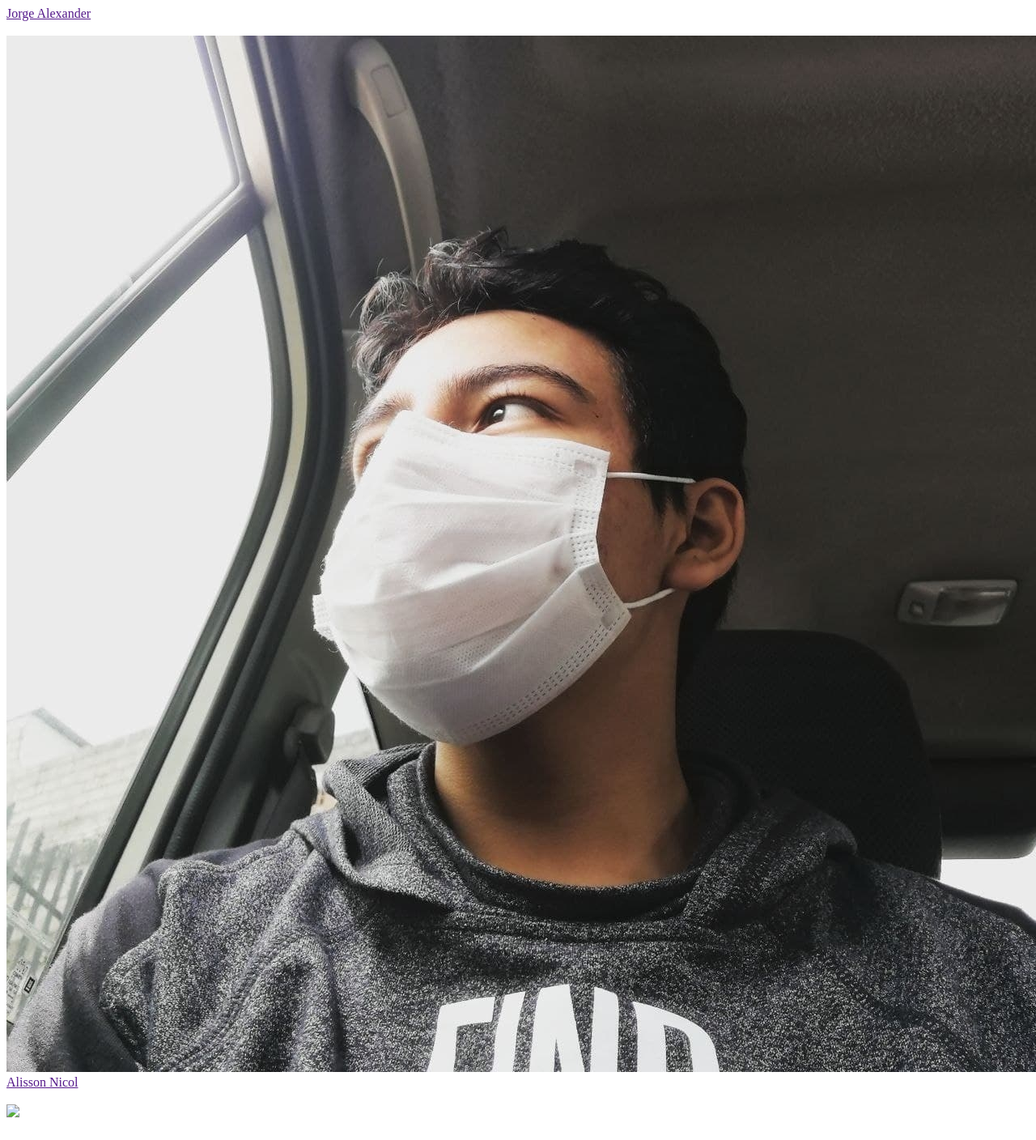
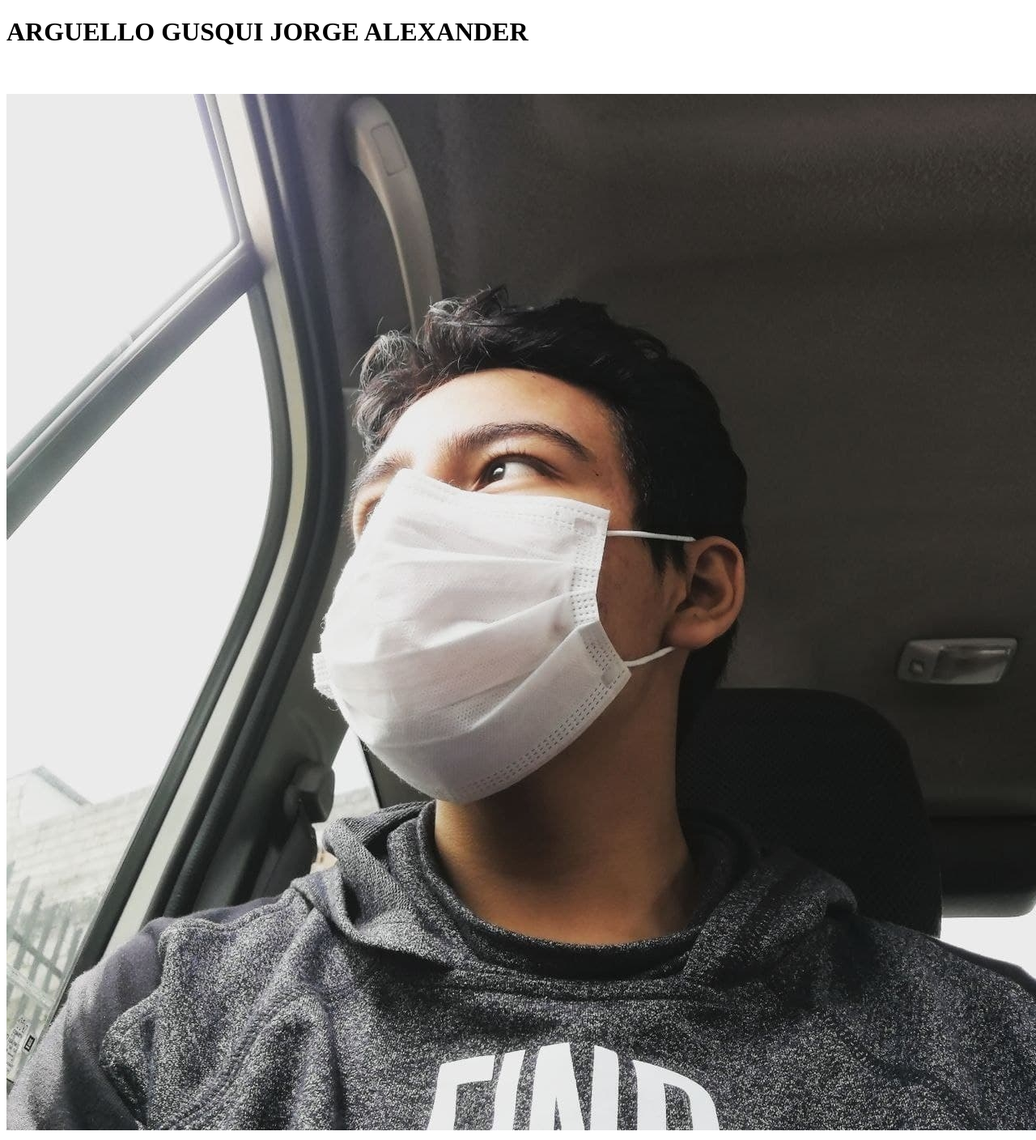
Before and after one commit to soyRicardoCastro/Galeria_Estudiantes, a plain HTML site: page iframes/estudiantes.html in a window 1280 px wide. Shown: the whole page at 81% size. Drawn offline with Linux system fonts and the light colour scheme.

Commit message:
-> Solo la funcion galeria va a ser implementada

```diff
--- a/iframes/estudiantes.html
+++ b/iframes/estudiantes.html
@@ -5,7 +5,12 @@
 	<title></title>
 </head>
 <body>
-	<script src="script_students.js">
-	</script>
+	<div id="lista">
+		<!--
+		<a href="javascript:lista(estudiantes)">Listar Alumnos</a>
+		-->
+		<script src="script_students.js">
+		</script>
+	</div>
 </body>
 </html>
--- a/iframes/script_students.js
+++ b/iframes/script_students.js
@@ -1,38 +1,55 @@
 var estudiantes= [
 	{
 		"Usuario": "Jorge_Arguello",
-		"Nombres": "Jorge Alexander",
-		"Apellidos": "Arguello Gusqui",
+		"Nombres": "ARGUELLO GUSQUI JORGE ALEXANDER",
+		"FechaNacimiento": "02-07-2005",
+		"Signo": "Cancer",
+		"Edad": "16",
+		"Sexo": "Masculino",
+		"Artista": "Wos",
+		"Color": "Azul celeste",
+		"Hobbie": "Fotografía",
+		"Comida": "Pizza",
+		"Metas": "Estudiar ingeniería en informática, intentar ser uno de los mejores para vivir de lo que me gusta hacer que es la informática",
 		"Foto": "../img/JorgeArguello_Foto.jpg"
 	},
-	{
-		"Usuario": "Nicol_Brito",
-		"Nombres": "Alisson Nicol",
-		"Apellidos": "Brito Serrano"
-	}
 ]
 
+// document.addEventListener("DOMContentLoaded", lista(estudiantes))
+document.addEventListener("DOMContentLoaded", galeria())
+
+/*
 function lista(estudiantes){
 	for(i of estudiantes){
-		document.write('<a href=""'+i.Usuario+'.html">'+i.Nombres+'</a></br>')
-		document.write('</br><img src="'+i.Foto+'"></br>')
+		usuario= i.Usuario
+		//var usuario= "estudiantes,"+i.Usuario
+		document.write('<a href="javascript:mensajero()">'+i.Nombres+'</a>')
+		//document.write('<button type="button" onclick="seleccionador('+i.Usuario+')">'+i.Nombres+'</button>')
+		document.write('</br>')
+		//document.getElementById('informacion').innerHTML='<h1>'+i.Nombres+'</h1>';
+		return usuario
+	}
+}
+*/
+
+/*
+function seleccionador(usuario){
+	alert(usuario)
+	for(i of estudiantes){
+		usuario= String(usuario)
+		if(i.Usuario==usuario){
+			document.write(i.Nombres)
+			alert(i.Nombres)
+		}
+	}
+}
+*/
+function galeria(){
+	for(i of estudiantes){
+		var informacion='<h1>'+i.Nombres+'</h1></br>'
+		var imagen='</br><img src="'+i.Foto+'"></br>'
+
+		document.write(informacion, imagen)
 		console.log(i)
 	}
 }
-
-function seleccionador(){
-	// Hacer que mediante un evento saber que usuario fue seleccionado para cargar los datos
-}
-
-seleccionador()
-lista(estudiantes)
-/**
-// JSON Read
-fetch("students.json")
-	.then(response=>response.json())
-	.then(data=>{
-		console.log(data.Nombres)
-		document.write("<h1>"+data.ArguelloJorge.Nombres+"</h1>")
-		document.write('<img src="'+data.ArguelloJorge.Foto +'"> </img>')
-})
-**/
```
Also changed, not shown: index.html (+1 -0 lines).
